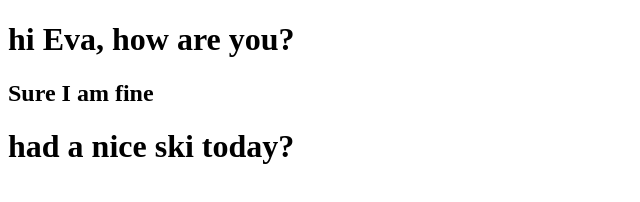
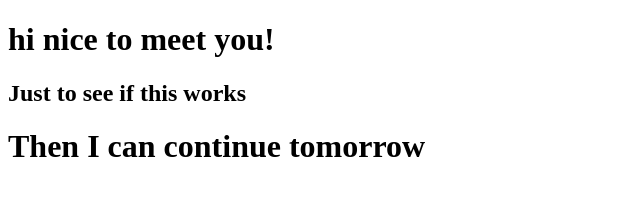
Before and after one commit to EvaCWentink/courseraWeb, a plain HTML site: page site/index.html in a window 1280 px wide. Shown: the whole page, without its empty margins (0-640 px from the left). Drawn offline with Linux system fonts and the light colour scheme.

Commit message:
changing file in site folder to see if it updates the page

```diff
--- a/site/index.html
+++ b/site/index.html
@@ -4,11 +4,11 @@
     <meta charset="UTF-8">
     <meta http-equiv="X-UA-Compatible" content="IE=edge">
     <meta name="viewport" content="width=device-width, initial-scale=1.0">
-    <title>Hello Eva</title>
+    <title>Hello All</title>
 </head>
 <body>
-    <h1> hi Eva, how are you?</h1>
-    <h2> Sure I am fine</h2>
-    <h1> had a nice ski today?</h1>
+    <h1> hi nice to meet you!</h1>
+    <h2> Just to see if this works</h2>
+    <h1> Then I can continue tomorrow</h1>
 </body>
 </html>
```
